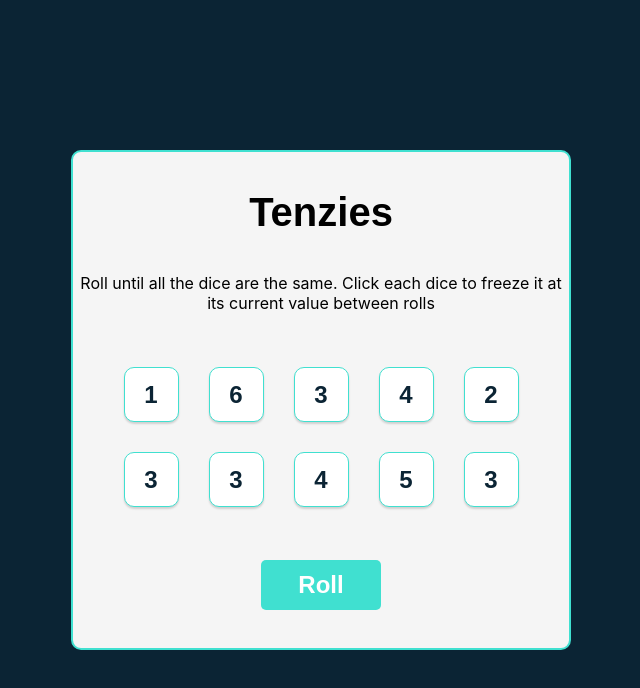
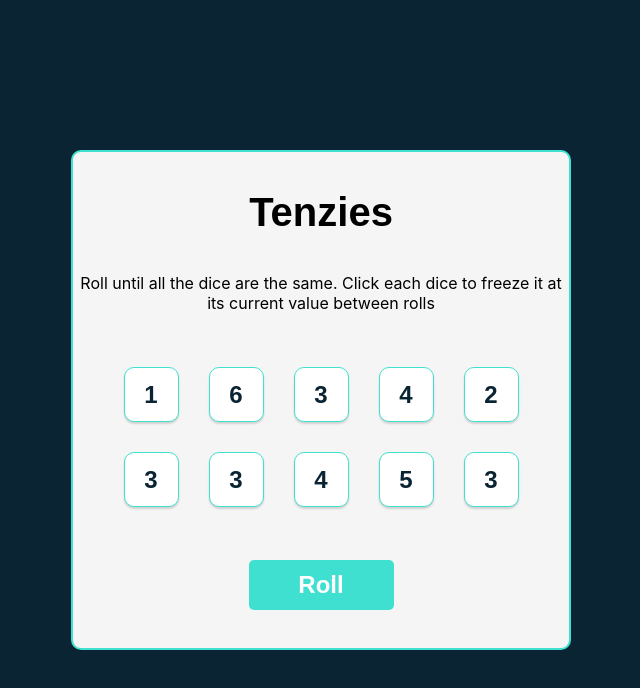
Before and after one commit to Umran04/React-Tenzies, a React (Vite) app: page / in a window 1280 px wide. Shown: the top 688 px of the page, without its empty margins (319-959 px from the left). Built offline with nearby package versions, Linux system fonts and the light colour scheme; a web font is replaced by a local one.

Commit message:
now when game is won, roll button displays new gam -> no logic yet

```diff
--- a/src/components/App.jsx
+++ b/src/components/App.jsx
@@ -4,6 +4,7 @@ import { nanoid } from "nanoid"
 import Die from "./Die"
 
 export default function App(){
+    let gameWon = false
 
     function generateNewDice(){
         let diceArray = [ ]
@@ -37,6 +38,7 @@ export default function App(){
     }
 
     if(dice.every(die => die.isHeld) && dice.every(die => die.value === dice[0].value)){
+        gameWon = true
         console.log('Game Won')
     }
 
@@ -61,7 +63,7 @@ export default function App(){
             {roll}
         </div>
 
-        <button onClick={reRoll} className="roll-btn">Roll</button>
+        <button onClick={reRoll} className="roll-btn">{gameWon ? 'New Game' : 'Roll'}</button>
 
 
      </div>
--- a/src/index.css
+++ b/src/index.css
@@ -85,11 +85,12 @@ body{
     color: white;
     border: none;
     border-radius: 5px;
-    width: 120px;
+    width: 145px;
     height: 50px;
-    /* margin-top: 75px; */
     font-size: 1.5rem;
     font-weight: bold;
+
+
 
 }
 
```
